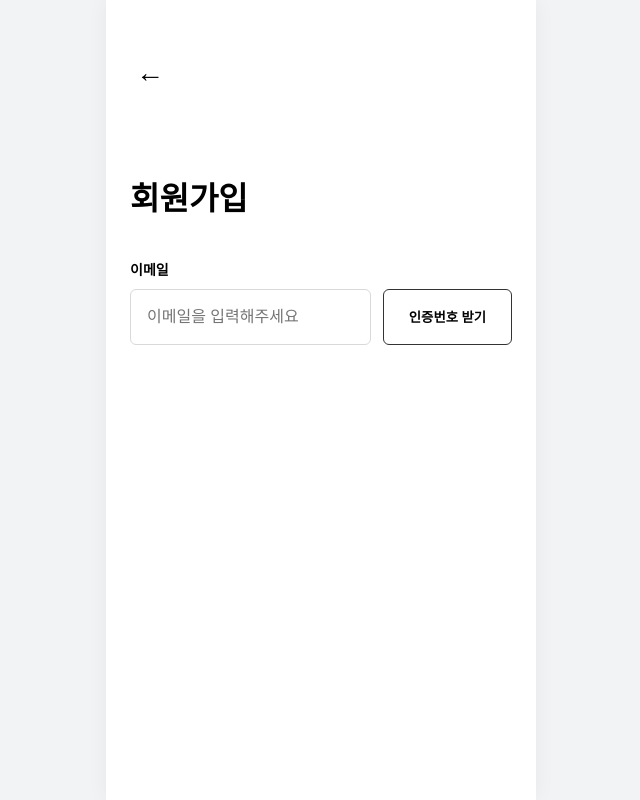
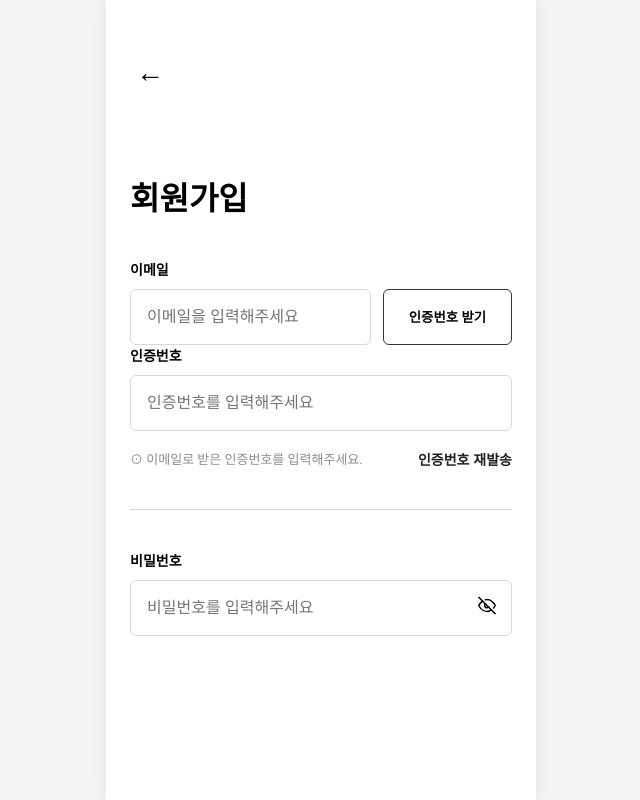
Before and after one commit to kah070809-rgb/Loopa-frontend, a React (Vite) app: page /register in a window 1280 px wide. Shown: the whole page, without its empty margins (319-959 px from the left). Built offline with nearby package versions, Linux system fonts and the light colour scheme.

Commit message:
비밀번호&눈 아이콘 추가

```diff
--- a/package.json
+++ b/package.json
@@ -12,6 +12,7 @@
   "dependencies": {
     "react": "^19.2.7",
     "react-dom": "^19.2.7",
+    "react-icons": "^5.7.0",
     "react-router-dom": "^7.18.1",
     "styled-components": "^6.4.3"
   },
--- a/src/pages/Register.css
+++ b/src/pages/Register.css
@@ -55,3 +55,71 @@
   font-weight: 700;
   cursor: pointer;
 }
+
+.codebottom {
+  display: flex;
+  justify-content: space-between;
+  align-items: center;
+  margin-top: 8px;
+}
+
+.codeguide {
+  margin: 0;
+  font-size: 13px;
+  color: #8c8c8c;
+}
+
+.resendbutton {
+  border: none;
+  background: none;
+  padding: 0;
+  font-size: 14px;
+  font-weight: 700;
+  color: #222;
+  cursor: pointer;
+}
+
+.divider {
+  width: 100%;
+  height: 1px;
+  background-color: #d9d9d9;
+  margin: 40px 0;
+}
+
+.textinput {
+  width: 100%;
+  height: 56px;
+  padding: 0 16px;
+  border: 1px solid #d9d9d9;
+  border-radius: 6px;
+  font-size: 16px;
+  box-sizing: border-box;
+}
+
+.passwordrow {
+  position: relative;
+  width: 100%;
+}
+
+.passwordinput {
+  width: 100%;
+  height: 56px;
+  padding: 0 48px 0 16px;
+  border: 1px solid #d9d9d9;
+  border-radius: 6px;
+  font-size: 16px;
+  box-sizing: border-box;
+}
+
+.eyebutton {
+  position: absolute;
+  right: 16px;
+  top: 50%;
+  transform: translateY(-50%);
+
+  border: none;
+  background: none;
+  padding: 0;
+  cursor: pointer;
+  font-size: 18px;
+}
--- a/src/pages/Register.jsx
+++ b/src/pages/Register.jsx
@@ -1,6 +1,10 @@
+import { useState } from "react";
 import "./Register.css";
+import { FiEye, FiEyeOff } from "react-icons/fi";
 
 function Register () {
+   const [showPassword, setShowPassword] = useState(false);
+
    return (
      <section className="r1">
         <button className="backbutton">←</button>
@@ -21,6 +25,45 @@ function Register () {
               </button>
            </div>
          </div>
+
+         <div className="inputbox">
+            <label className="inputlabel">인증번호</label>
+
+            <input
+            className="textinput"
+            type="text"
+            placeholder="인증번호를 입력해주세요"
+            />
+
+          <div className="codebottom">
+             <p className="codeguide">⊙ 이메일로 받은 인증번호를 입력해주세요.</p>
+
+              <button className="resendbutton" type="button">
+                인증번호 재발송
+              </button>
+           </div>
+        </div>
+
+        <div className="divider"></div>
+
+        <div className="inputbox">
+           <label className="inputlabel">비밀번호</label>
+           <div className="passwordrow">
+             <input
+              className="passwordinput"
+              type={showPassword ? "text" : "password"}
+              placeholder="비밀번호를 입력해주세요"
+             />
+
+             <button
+              className="eyebutton"
+              type="button"
+              onClick={() => setShowPassword(!showPassword)}
+             >
+             {showPassword ? <FiEye /> : <FiEyeOff />}
+             </button>
+            </div>
+        </div>
      </section>
    );
 }
```
Also changed, not shown: 1 other file (tests, documents, lock files or other folders).
